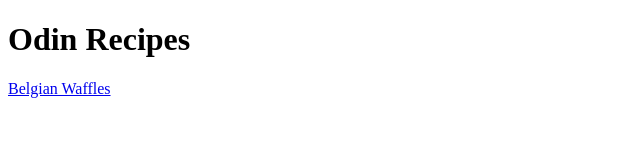
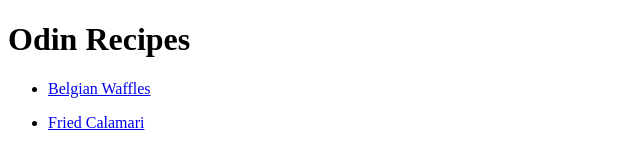
Before and after one commit to capooods/odin-recipes, a plain HTML site: page index.html in a window 1280 px wide. Shown: the whole page, without its empty margins (0-640 px from the left). Drawn offline with Linux system fonts and the light colour scheme.

Commit message:
Add Fried Calamari html file

```diff
--- a/index.html
+++ b/index.html
@@ -6,6 +6,9 @@
 </head>
 <body>
   <h1>Odin Recipes</h1>
-  <p><a href="./recipes/belgian-waffles.html">Belgian Waffles</a></p>
+  <ul>
+    <li><a href="./recipes/belgian-waffles.html">Belgian Waffles</a></p></li>
+    <li><a href="./recipes/fried-calamari.html">Fried Calamari</a></li>
+  </ul>
 </body>
 </html>
```
Also changed, not shown: recipes/fried-calamari.html (added, +10 -0 lines).
